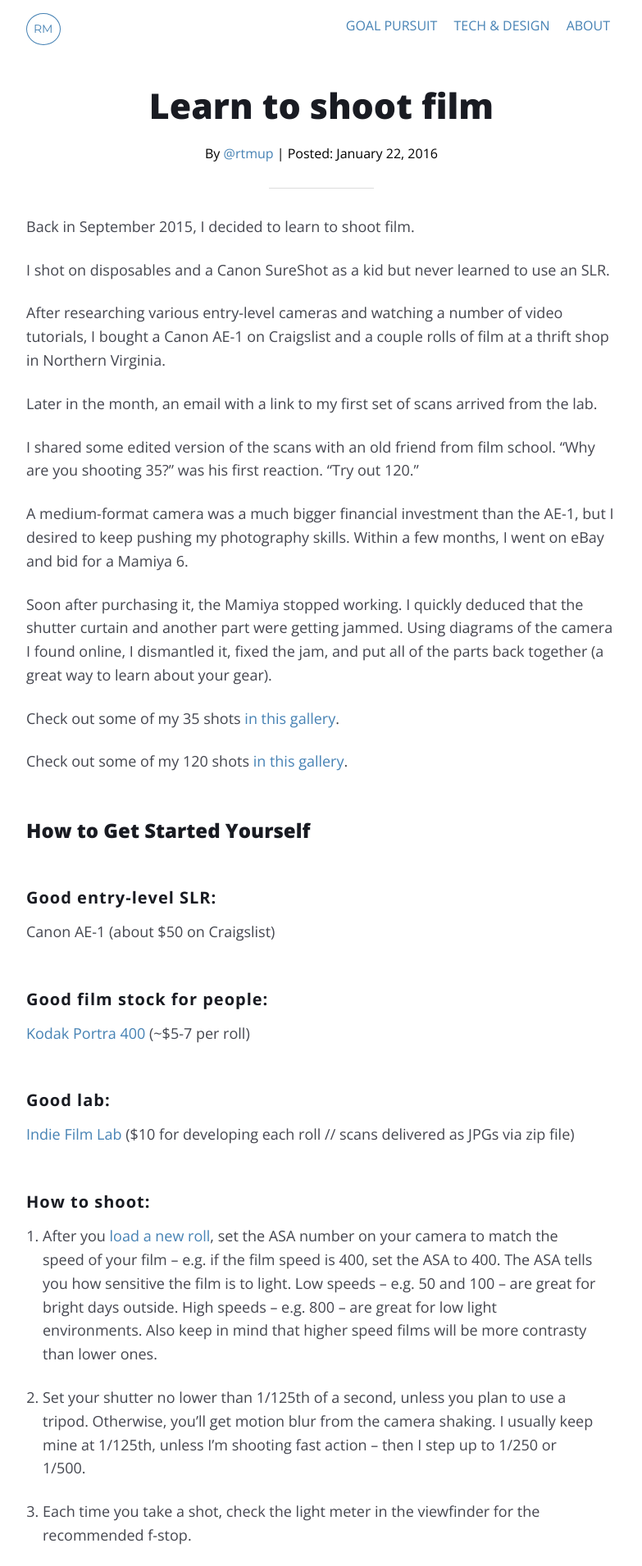
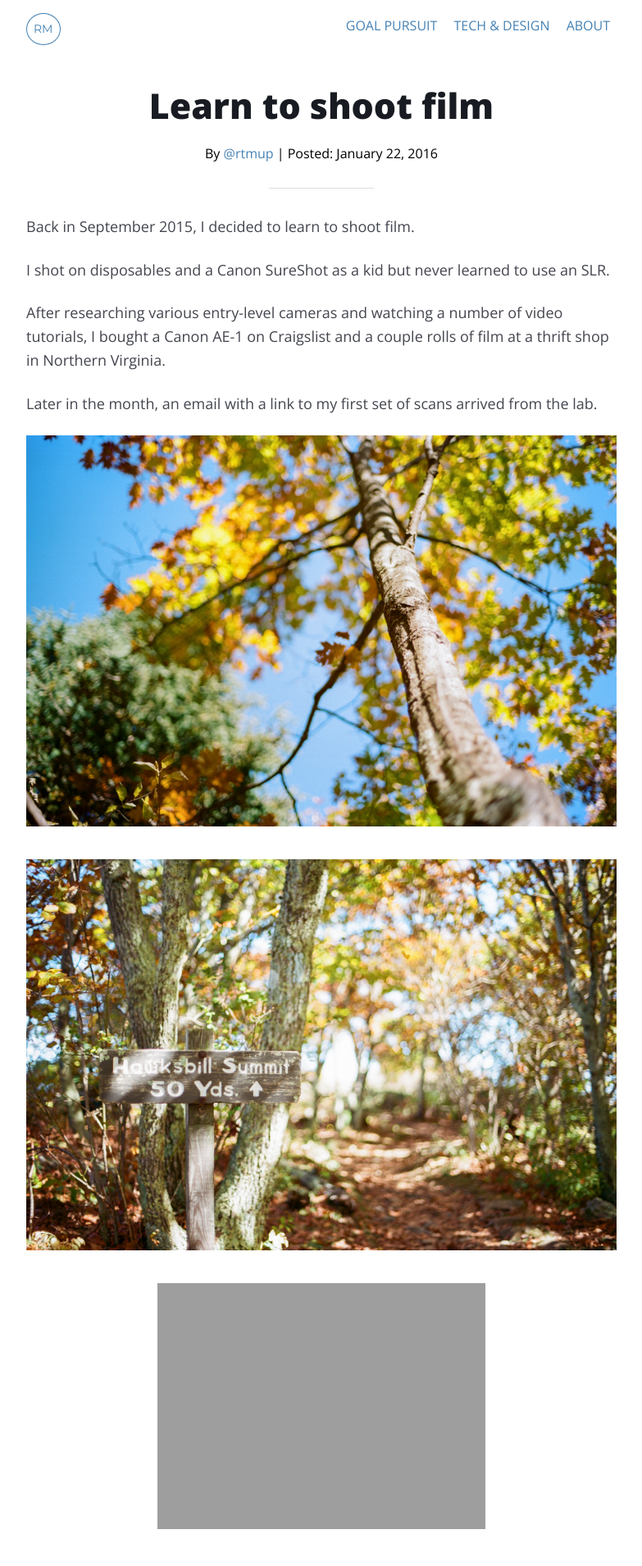
Before and after one commit to mcknightlabs/rtmup, a Jekyll site: the page built from _posts/goal/2016-01-22-filmphotography.md, in a window 1280 px wide. Shown: the top 1910 px of the page at 82% size, without its empty margins (248-1031 px from the left). Built offline with Jekyll 4.4.1, drawn with Linux system fonts in a browser that asks for light colours.

Commit message:
updates canon post

```diff
--- a/_posts/goal/2016-01-22-filmphotography.md
+++ b/_posts/goal/2016-01-22-filmphotography.md
@@ -17,6 +17,18 @@ I shot on disposables and a Canon SureShot as a kid but never learned to use an
 After researching various entry-level cameras and watching a number of video tutorials, I bought a Canon AE-1 on Craigslist and a couple rolls of film at a thrift shop in Northern Virginia.
 
 Later in the month, an email with a link to my first set of scans arrived from the lab.
+
+<div class="medium-format">
+	<figure>
+		<img src="{{ site.github.url }}/media/img/photography/film/35/canonae1/000015350003.jpg">
+	</figure>
+	<figure>
+		<img src="{{ site.github.url }}/media/img/photography/film/35/canonae1/000015350004.jpg">
+	</figure>
+	<figure>
+		<img src="{{ site.github.url }}/media/img/photography/film/35/canonae1/000015350038.jpg">
+	</figure>
+</div>
 
 I shared some edited version of the scans with an old friend from film school. "Why are you shooting 35?" was his first reaction. "Try out 120."
 
```
Also changed, not shown: media/img/photography/film/35/canonae1/000015350003.jpg (added), media/img/photography/film/35/canonae1/000015350004.jpg (added), 1 other file.
